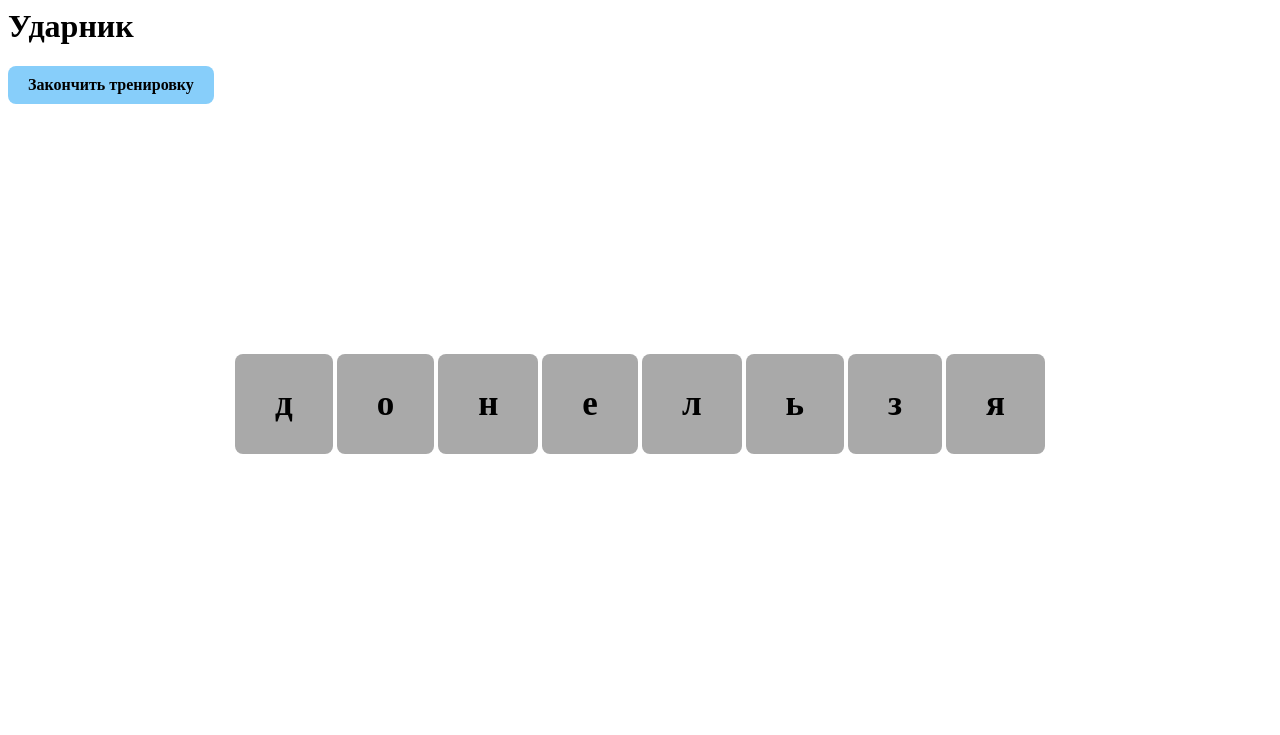
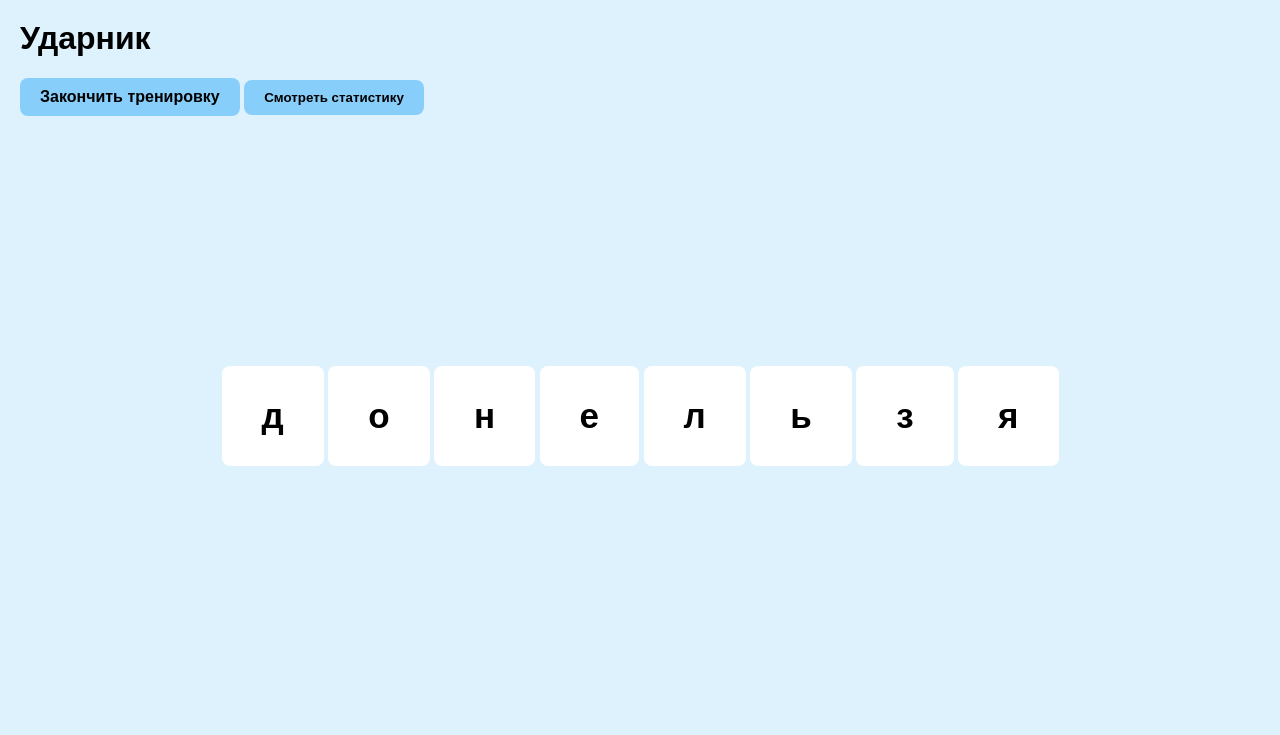
Before and after one commit to Vernka/project_udarnik, a Flask app: page /dn_file in a window 1280 px wide. Shown: the top 735 px of the page. Run offline with Flask 3, Linux system fonts and the light colour scheme.

Commit message:
регистрация

```diff
--- a/templates/exercise_dn.html
+++ b/templates/exercise_dn.html
@@ -4,6 +4,13 @@
     <meta charset="UTF-8">
     <title>Тренировка</title>
     <style>
+            body {
+            background: #def2fe;
+            margin: 0;
+            padding: 20px;
+            font-family: Arial, sans-serif;
+        }
+
             .link {
                 display: inline-block;
                 padding: 10px 20px;
@@ -12,13 +19,14 @@
                 text-decoration: none;
                 color: black;
                 font-weight: bold;
+                border: none;
             }
 
             .cogl {
                 display: inline-block;
                 padding: 30px 40px;
                 font-size: 35px !important;
-                background: #A9A9A9;
+                background: #FFFFFF;
                 border-radius: 8px;
                 text-decoration: none;
                 color: black;
@@ -29,7 +37,7 @@
                 display: inline-block;
                 padding: 30px 40px;
                 font-size: 35px !important;
-                background: #A9A9A9;
+                background: #FFFFFF;
                 border-radius: 8px;
                 text-decoration: none;
                 color: black;
@@ -37,15 +45,15 @@
             }
 
             .glas_no.active {
-                background: red;
-                box-shadow: 0 0 10px red;
+                background: #fd3f3f;
+                box-shadow: 0 0 10px #fd3f3f;
             }
 
             .glas_yes {
                 display: inline-block;
                 padding: 30px 40px;
                 font-size: 35px !important;
-                background: #A9A9A9;
+                background: #FFFFFF;
                 border-radius: 8px;
                 text-decoration: none;
                 color: black;
@@ -53,16 +61,17 @@
             }
 
             .glas_yes.active {
-                background: green;
-                box-shadow: 0 0 10px green;
+                background: #a9ff55;
+                box-shadow: 0 0 10px #7CFC00;
             }
         </style>
 </head>
 <body>
-<h1 align="left" style="margin-top: 0;"><strong>Ударник</strong></h1>
+    <h1 align="left" style="margin-top: 0;"><strong>Ударник</strong></h1>
 <form action="/exercise_dn" method="POST">
 {% if data %}
 <a href="/index" class="link" align="right">Закончить тренировку</a>
+    <button type="submit" name="action" value="finish" class="link">Смотреть статистику</button>
      <div style="text-align: center; margin: 250px 0;">
               {% for elem in data %}
                     {% if elem in cogl %}
```
